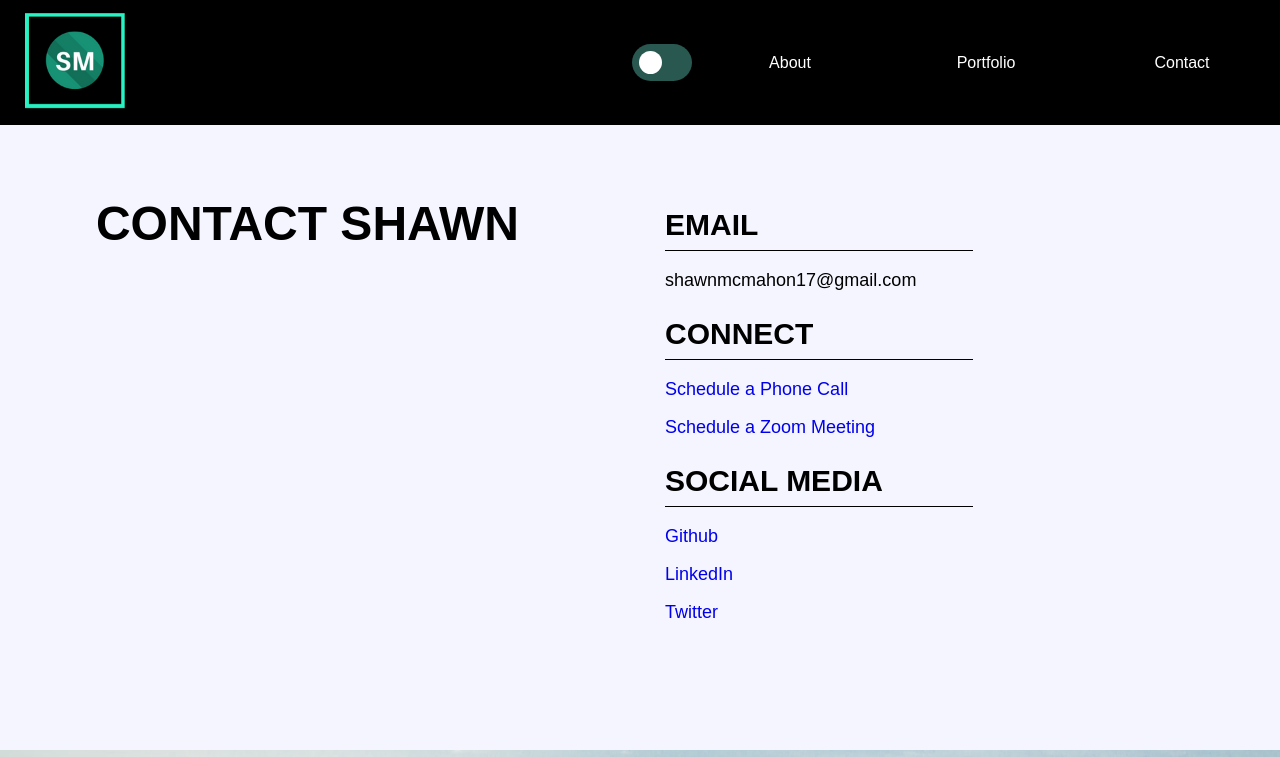
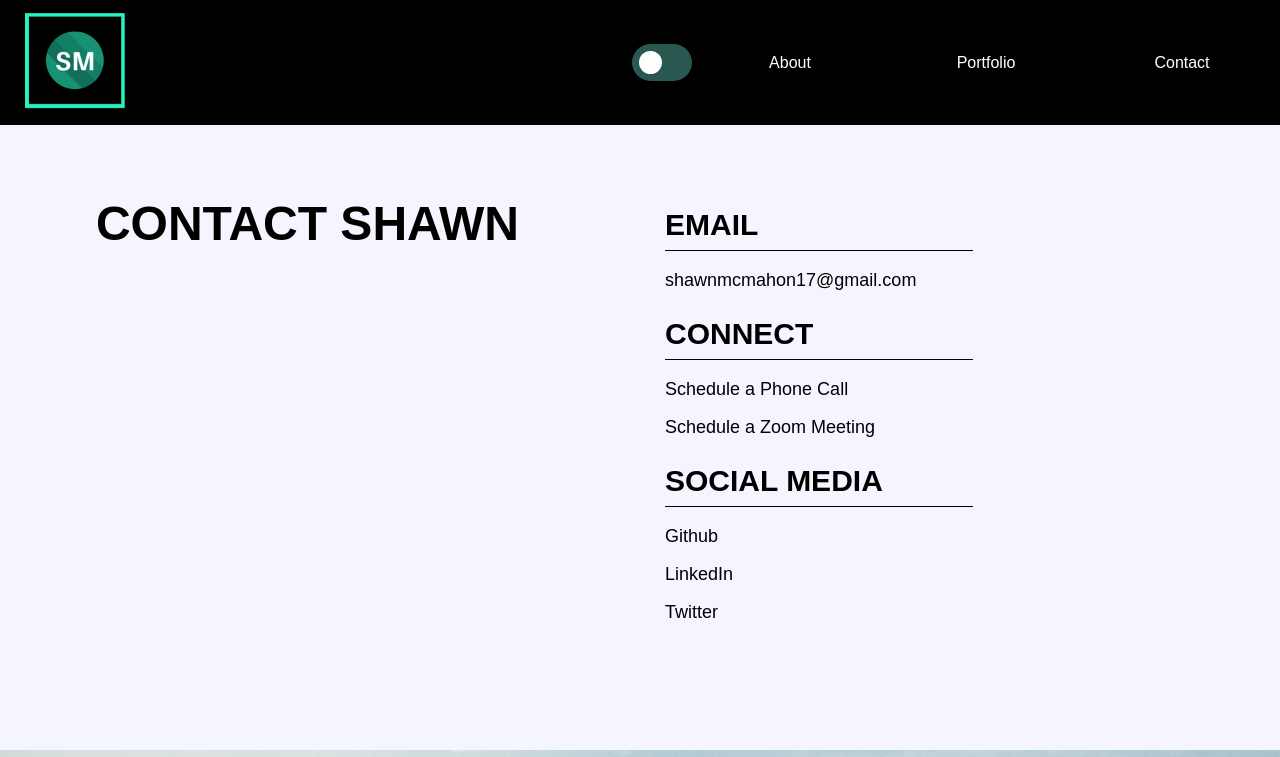
Before and after one commit to shawnmcmahon/portfolio, a React (Create React App) app: page /contact in a window 1280 px wide. Shown: the top 757 px of the page. Built offline with nearby package versions, Linux system fonts and the light colour scheme.

Commit message:
Add dark mode styling to the contact component

```diff
--- a/src/Components/Contact/Contact.js
+++ b/src/Components/Contact/Contact.js
@@ -1,10 +1,10 @@
 import '../../styles/desktop/Contact.scss';
 import valley from '../../assets/valley.jpeg';
 
-const Contact = () => {
+const Contact = ({pageStyle}) => {
   return (
     <div id="contact">
-      <section className="contact-container extra-top-padding">
+      <section className={pageStyle === "Light Mode" ? " light-background contact-container " : "dark-background contact-container"}>
         <div className="contact-name">
           CONTACT SHAWN
         </div>
@@ -19,10 +19,10 @@ const Contact = () => {
             CONNECT
           </div>
           <ul>
-            <a href="https://calendly.com/shawnmcmahon/one-on-one-call" className="contact meeting">
+            <a href="https://calendly.com/shawnmcmahon/one-on-one-call" className={pageStyle === "Light Mode" ? " accent-text-light contact " : "accent-text-dark contact"}>
                 <li>Schedule a Phone Call</li>
             </a>
-            <a href="https://calendly.com/shawnmcmahon/30min" className="contact meeting">
+            <a href="https://calendly.com/shawnmcmahon/30min" className={pageStyle === "Light Mode" ? " accent-text-light contact " : "accent-text-dark contact"}>
                 <li>Schedule a Zoom Meeting</li>
             </a>
           </ul>
@@ -31,14 +31,14 @@ const Contact = () => {
           </div>
           <div className="contact">
           <ul>
-            <a href="https://github.com/shawnmcmahon" className="contact">
-                <li className="contact">Github</li>
+            <a href="https://github.com/shawnmcmahon" className={pageStyle === "Light Mode" ? " accent-text-light contact " : "accent-text-dark contact"}>
+                <li>Github</li>
             </a>
-            <a href="https://www.linkedin.com/in/shawnpmcmahon/" className="contact">
-                <li className="contact">LinkedIn</li>
+            <a href="https://www.linkedin.com/in/shawnpmcmahon/" className={pageStyle === "Light Mode" ? " accent-text-light contact " : "accent-text-dark contact"}>
+                <li >LinkedIn</li>
             </a>
-            <a href="https://twitter.com/DOPE_A_MEAN" className="contact">
-              <li className="contact">Twitter</li>
+            <a href="https://twitter.com/DOPE_A_MEAN" className={pageStyle === "Light Mode" ? " accent-text-light contact " : "accent-text-dark contact"}>
+              <li >Twitter</li>
             </a>
           </ul>
           </div>
--- a/src/Components/Portfolio/Portfolio.js
+++ b/src/Components/Portfolio/Portfolio.js
@@ -91,7 +91,7 @@ const Portfolio = ({ pageStyle }) => {
   })
 
   return (
-    <section className={pageStyle === "Light Mode" ? " light-background projects-outter " : "dark-background projects-outter "} id="projects">
+    <section className={pageStyle === "Light Mode" ? " light-background projects-outter " : "dark-background projects-outter"} id="projects">
       <h2 className="portfolio-title">PROJECTS</h2>
       <p className={pageStyle === "Light Mode" ? " accent-text-light warning " : "accent-text-dark warning"}>(Please be patient while Heroku loads the deployed sites)</p>
         <div className='portfolio-container'>
--- a/src/styles/desktop/Contact.scss
+++ b/src/styles/desktop/Contact.scss
@@ -46,7 +46,7 @@
   font-size: 18px;
   font-weight: 200;
   display: flex;
-  background-color: $magnolia;
+  // background-color: $magnolia;
 }
 
 .contact {
@@ -54,7 +54,6 @@
   height: auto;
   font-weight: 300;
   text-decoration: none;
-  background-color: $magnolia;
 }
 
 .email {
--- a/src/styles/desktop/Header.scss
+++ b/src/styles/desktop/Header.scss
@@ -10,6 +10,7 @@
   font-weight: 300;
   width: 120px;
   height: 75px;
+  cursor: pointer;
 
 }
 
```
